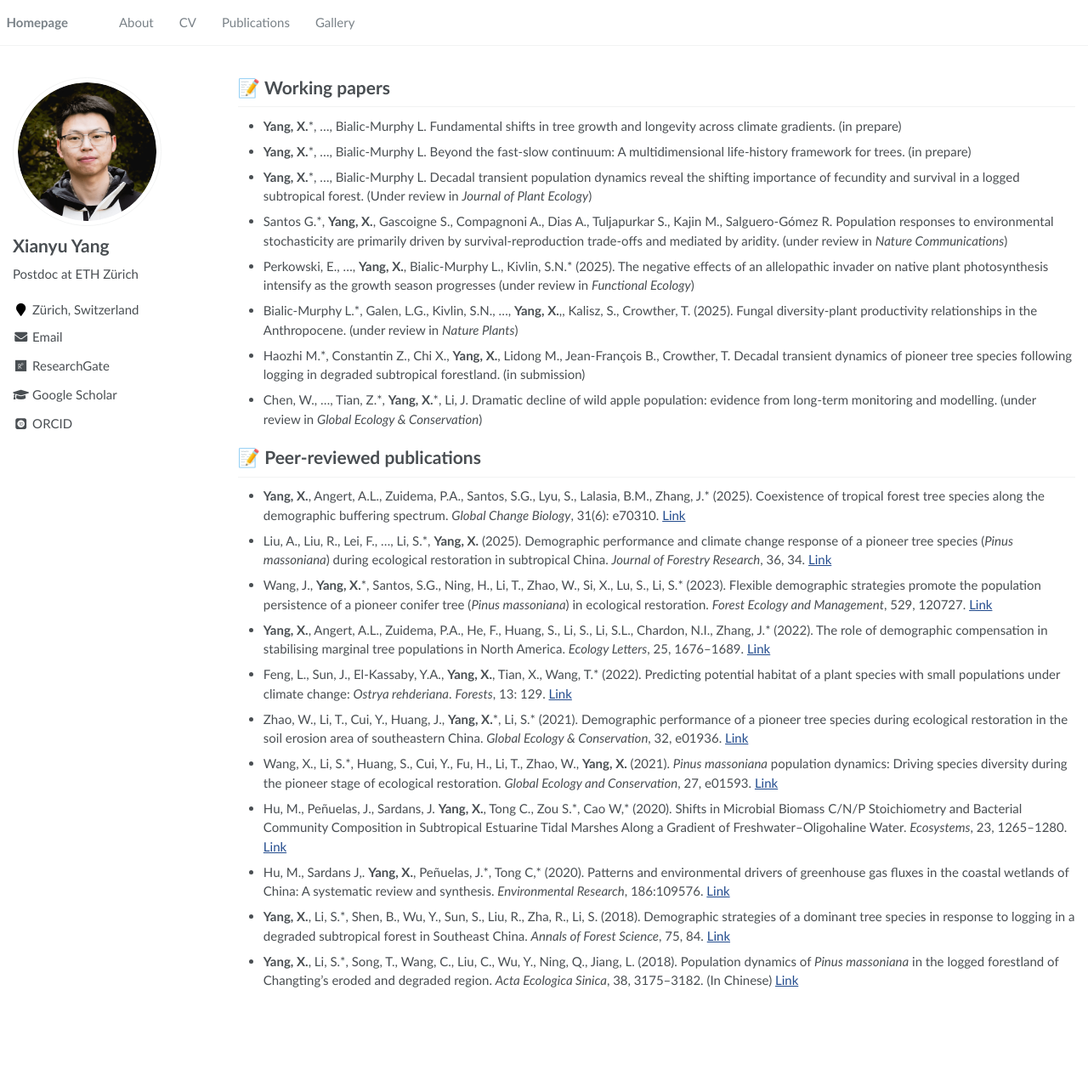
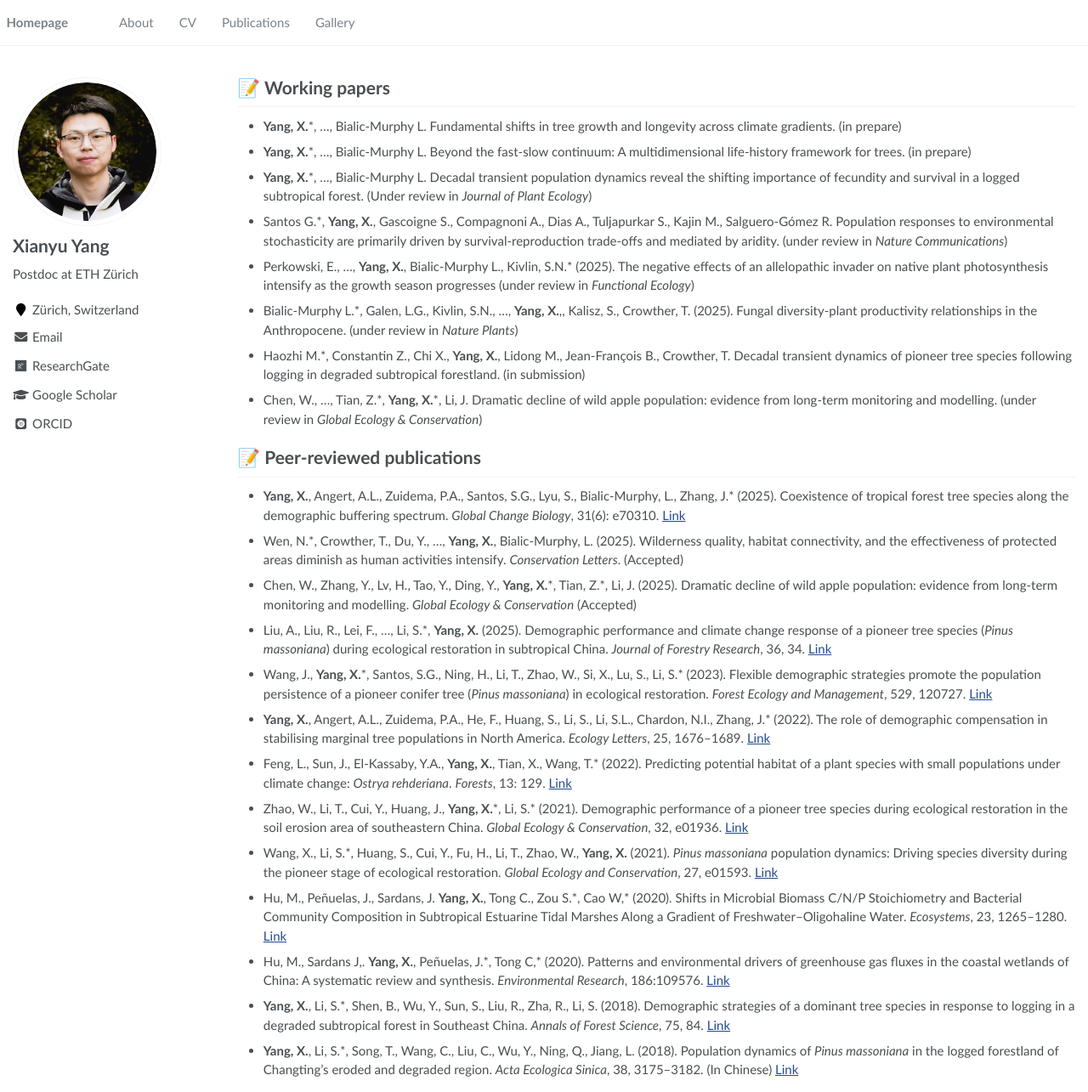
Before and after one commit to Xianyu-Yang/xianyu-yang.github.io, a Jekyll site: the page built from _pages/publications.md, in a window 1280 px wide and 1285 px high. Shown: the whole window at 85% size. Built offline with Jekyll 4.4.1, drawn with Linux system fonts in a browser that asks for light colours; some web fonts are replaced.

Commit message:
Update publications.md

```diff
--- a/_pages/publications.md
+++ b/_pages/publications.md
@@ -24,7 +24,11 @@ author_profile: true
 
 
 # 📝 Peer-reviewed publications
-- **Yang, X.**, Angert, A.L., Zuidema, P.A., Santos, S.G., Lyu, S., Lalasia, B.M., Zhang, J.\* (2025). Coexistence of tropical forest tree species along the demographic buffering spectrum. _Global Change Biology_, 31(6): e70310. [Link](https://onlinelibrary.wiley.com/doi/10.1111/gcb.70310){:target="_blank"}
+- **Yang, X.**, Angert, A.L., Zuidema, P.A., Santos, S.G., Lyu, S., Bialic-Murphy, L., Zhang, J.\* (2025). Coexistence of tropical forest tree species along the demographic buffering spectrum. _Global Change Biology_, 31(6): e70310. [Link](https://onlinelibrary.wiley.com/doi/10.1111/gcb.70310){:target="_blank"}
+
+- Wen, N.\*, Crowther, T., Du, Y., ..., **Yang, X.**, Bialic-Murphy, L. (2025). Wilderness quality, habitat connectivity, and the effectiveness of protected areas diminish as human activities intensify. _Conservation Letters_. (Accepted)
+
+- Chen, W., Zhang, Y., Lv, H., Tao, Y., Ding, Y., **Yang, X.**\*, Tian, Z.\*, Li, J. (2025). Dramatic decline of wild apple population: evidence from long-term monitoring and modelling.  _Global Ecology & Conservation_ (Accepted)
 
 - Liu, A., Liu, R., Lei, F., ..., Li, S.\*, **Yang, X.** (2025). Demographic performance and climate change response of a pioneer tree species (*Pinus massoniana*) during ecological restoration in subtropical China. _Journal of Forestry Research_, 36, 34. [Link](https://link.springer.com/article/10.1007/s11676-025-01831-0){:target="_blank"}
 
```
